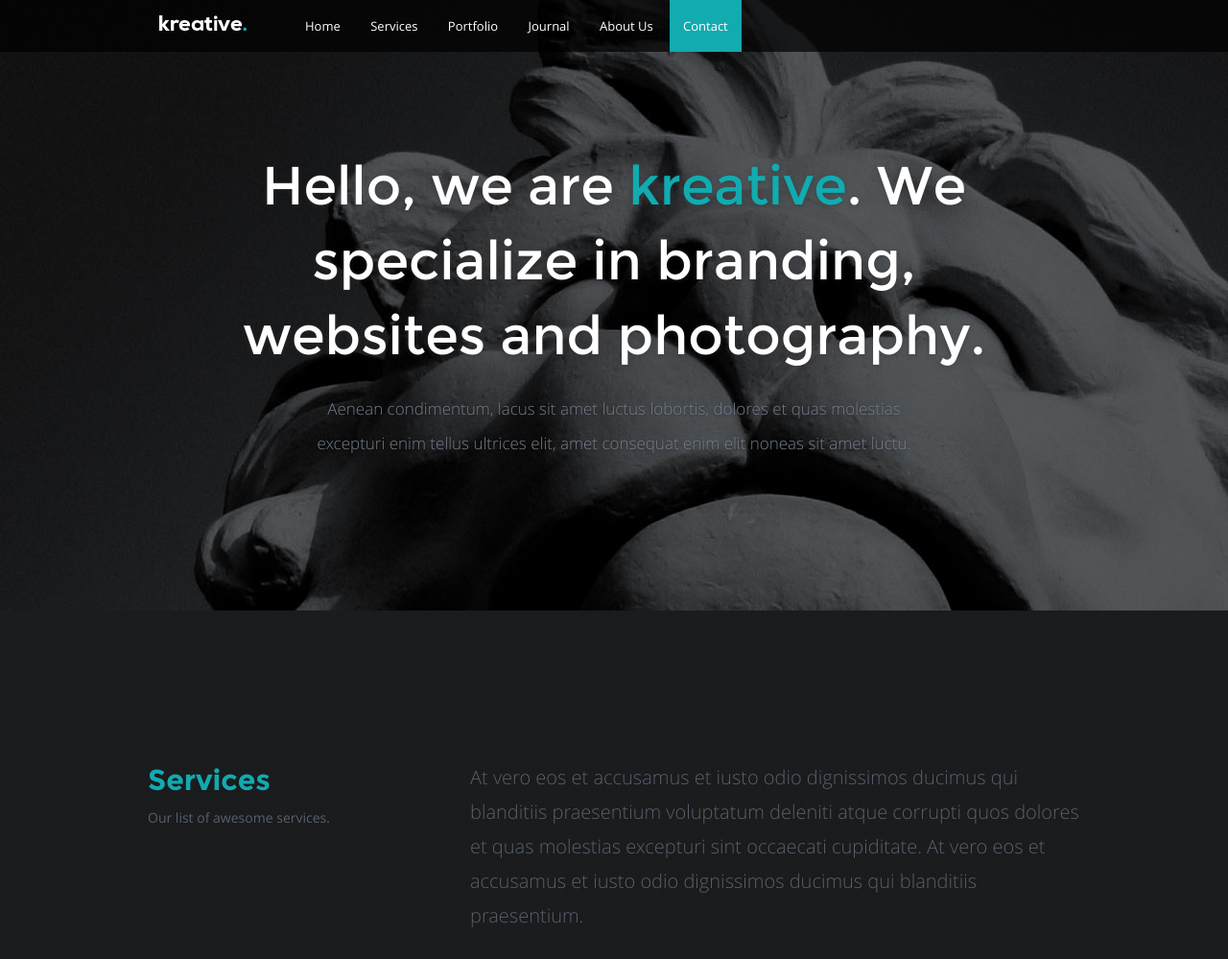
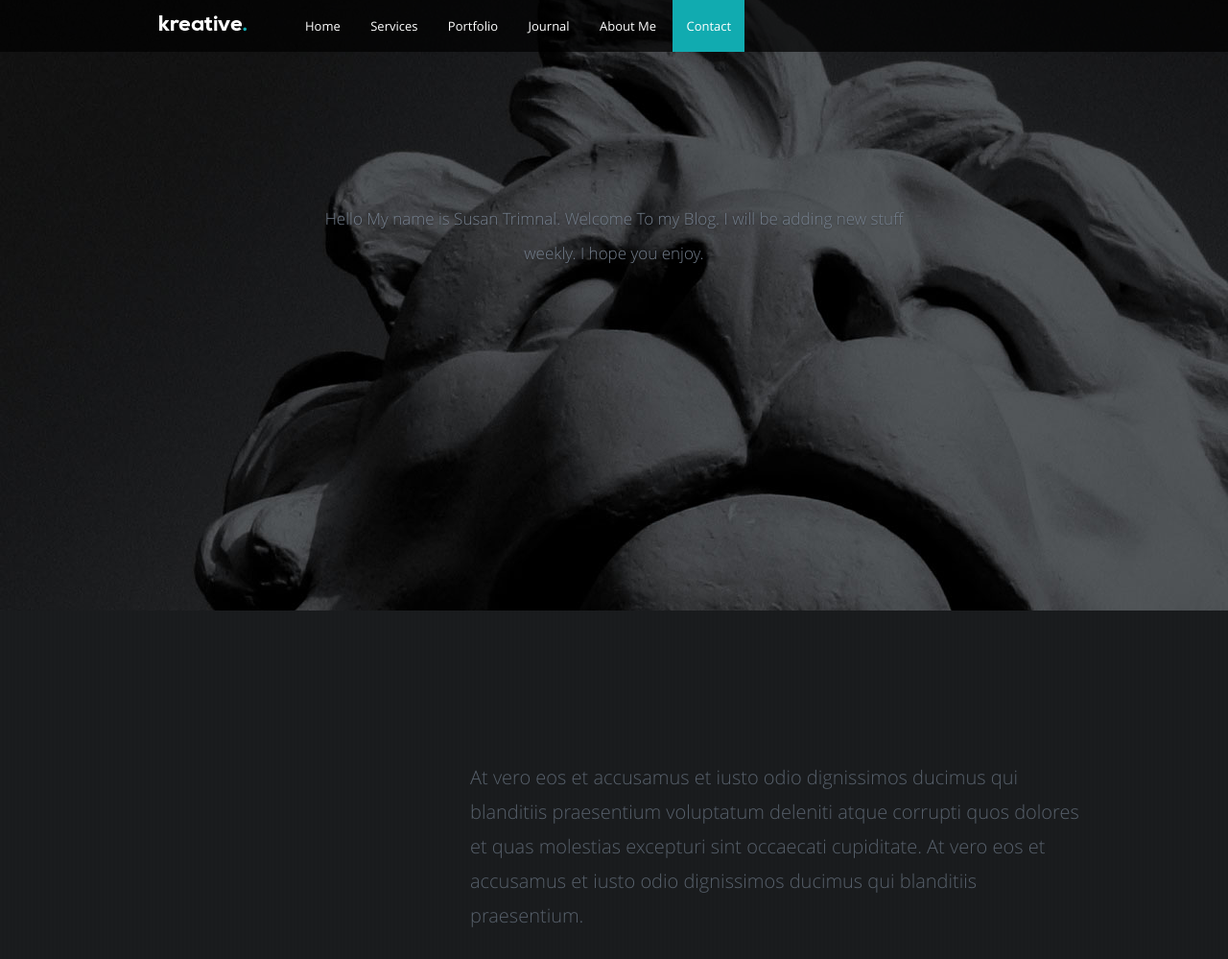
Before and after one commit to Strimnal32246/Susan-Trimnal-Blog, a website: page Kreative101/index.html in a window 1280 px wide. Shown: the top 999 px of the page at 96% size. Drawn offline with nearby package versions, Linux system fonts and the light colour scheme; some packages are replaced by stand-ins of ours; files that its build step writes are made by us from their sources; files whose address does not match are found by name.

Commit message:
fixed up some

```diff
--- a/Kreative101/index.html
+++ b/Kreative101/index.html
@@ -57,7 +57,7 @@
 	               <li><a href="#services">Services</a></li>
 	               <li><a href="#portfolio">Portfolio</a></li>
 	               <li><a href="#journal">Journal</a></li>
-                  <li><a href="#about">About Us</a></li>
+                  <li><a href="#about">About Me</a></li>
                   <li><a href="#contact">Contact</a></li>
                </ul>
 
@@ -84,9 +84,10 @@
 				   <div class="row">
 					   <div class="col full">
 						   <div class="slider-text">
-							   <h2>Hello, we are <span>kreative</span>. We specialize in branding, websites and photography.</h2>
-							   <p>Aenean condimentum, lacus sit amet luctus lobortis, dolores et quas molestias excepturi
-                        enim tellus ultrices elit, amet consequat enim elit noneas sit amet luctu.</p>
+                        <br>
+                        <br>
+
+							   <p>Hello My name is Susan Trimnal. Welcome To my Blog. I will be adding new stuff weekly. I hope you enjoy. </p>
 						   </div>
 					   </div>
 				   </div>
@@ -120,8 +121,9 @@
       <div class="row section-head">
 
          <div class="col one-third">
-            <h2>Services</h2>
-            <p class="desc">Our list of awesome services.</p>
+            <br>
+
+
          </div>
 
          <div class="col two-thirds">
```
Also changed, not shown: Kreative101/blog.html (line endings or trailing spaces).
